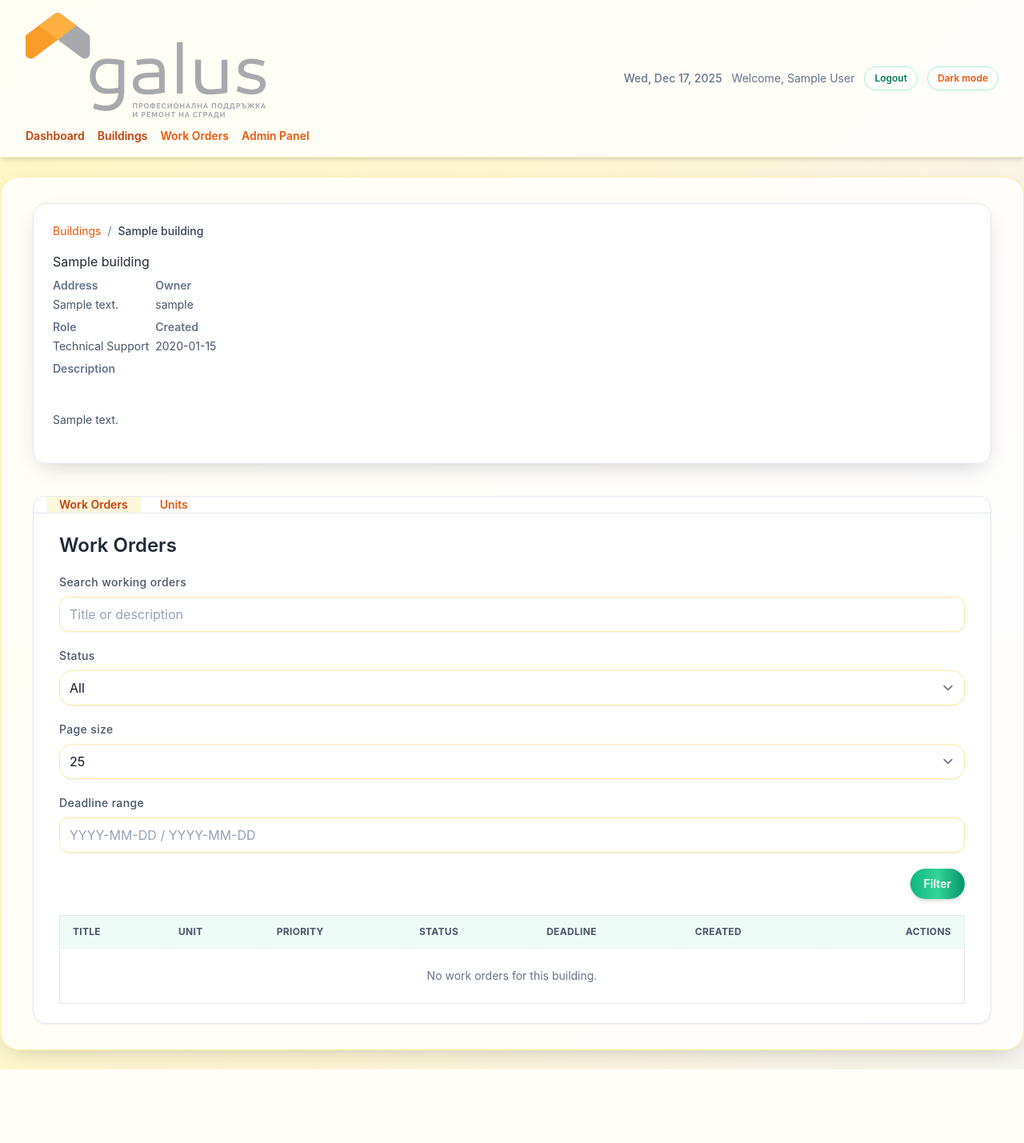
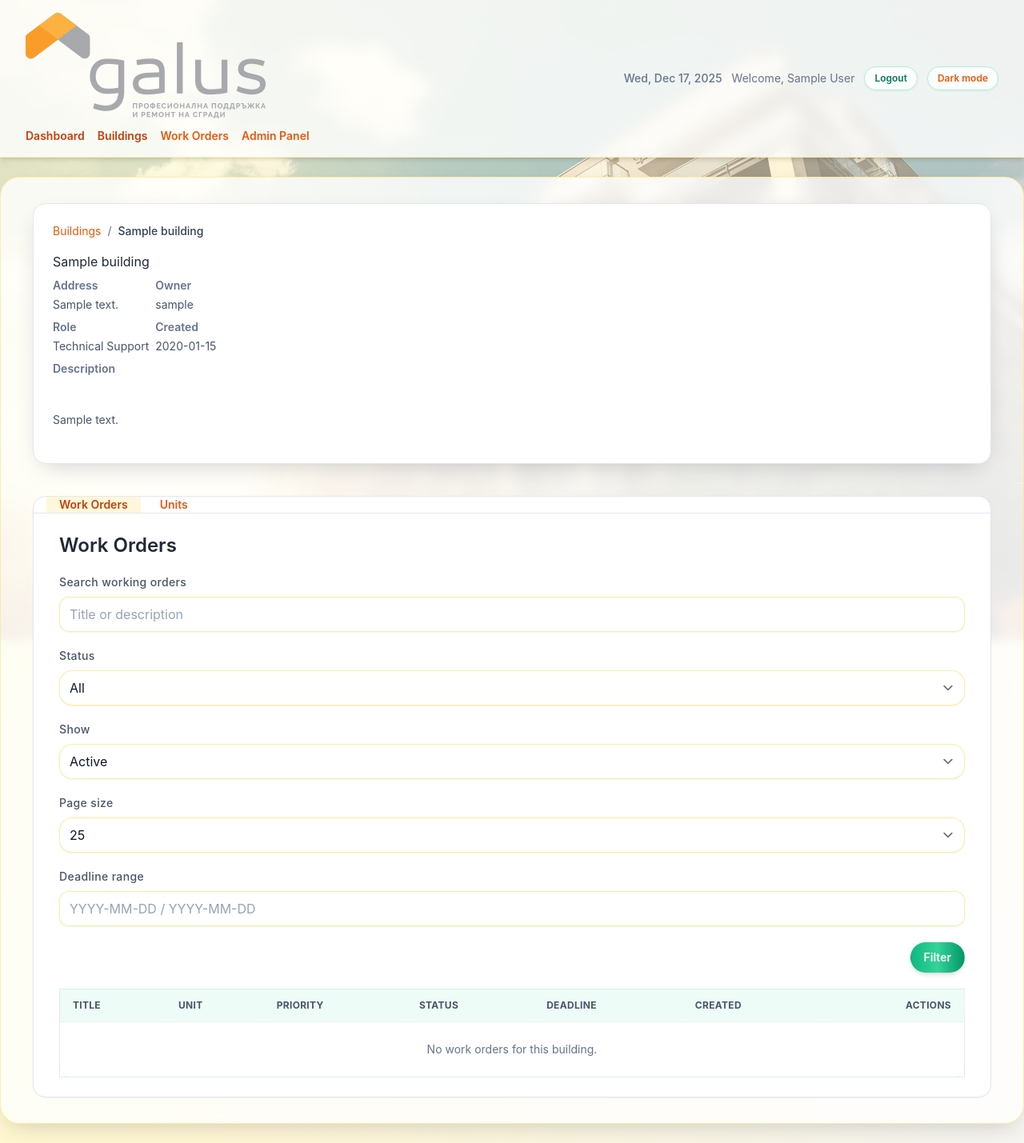
Before and after one commit to Mecho90/BuildingManagement, a Django app: page /buildings/1/ in a window 1280 px wide. Shown: the whole page at 80% size. Before the commit the page ends 1337 px from the top, so only its background shows below. Run offline with Django 5.2, Linux system fonts and the light colour scheme; a user stored in the database is signed in; tables that the repository leaves empty hold one stand-in row (values such as "Sample post"); parts of the project's set-up code (start-up, migrations or seed data) failed here and were passed over.

Commit message:
add background image

```diff
--- a/building_management/core/views/buildings.py
+++ b/building_management/core/views/buildings.py
@@ -270,6 +270,9 @@ class BuildingDetailView(LoginRequiredMixin, UserPassesTestMixin, CachedObjectMi
         w_q = (self.request.GET.get("w_q") or "").strip()
         w_per = self._get_int("w_per", 25)
         w_status = (self.request.GET.get("w_status") or "").strip().upper()
+        w_scope = (self.request.GET.get("w_scope") or "active").strip().lower()
+        if w_scope not in {"active", "archived", "all"}:
+            w_scope = "active"
         w_deadline_range_raw = (self.request.GET.get("w_deadline_range") or "").strip()
         w_deadline_from = None
         w_deadline_to = None
@@ -283,7 +286,7 @@ class BuildingDetailView(LoginRequiredMixin, UserPassesTestMixin, CachedObjectMi
 
         wo_qs = (
             WorkOrder.objects.visible_to(self.request.user)
-            .filter(building=bld, archived_at__isnull=True)  # show active work orders
+            .filter(building=bld)
             .select_related("unit")
             .annotate(
                 priority_order=Case(
@@ -295,6 +298,13 @@ class BuildingDetailView(LoginRequiredMixin, UserPassesTestMixin, CachedObjectMi
                 )
             )
         )
+
+        scope_filters = {
+            "active": Q(archived_at__isnull=True),
+            "archived": Q(archived_at__isnull=False),
+        }
+        if scope_filter := scope_filters.get(w_scope):
+            wo_qs = wo_qs.filter(scope_filter)
 
         if w_q:
             wo_qs = wo_qs.filter(Q(title__icontains=w_q) | Q(description__icontains=w_q))
@@ -311,6 +321,11 @@ class BuildingDetailView(LoginRequiredMixin, UserPassesTestMixin, CachedObjectMi
 
         wo_qs = wo_qs.order_by("priority_order", "deadline", "-id")
         workorders_page = Paginator(wo_qs, w_per).get_page(self.request.GET.get("w_page"))
+        w_scope_choices = (
+            ("active", _("Active")),
+            ("archived", _("Archived")),
+            ("all", _("All")),
+        )
 
         ctx.update(
             {
@@ -319,6 +334,8 @@ class BuildingDetailView(LoginRequiredMixin, UserPassesTestMixin, CachedObjectMi
                 "w_per": w_per,
                 "w_status": w_status,
                 "w_status_choices": WorkOrder.Status.choices,
+                "w_scope": w_scope,
+                "w_scope_choices": w_scope_choices,
                 "w_deadline_range": w_deadline_range_raw,
                 "w_active": active_tab == "work_orders",
             }
--- a/building_management/templates/base.html
+++ b/building_management/templates/base.html
@@ -11,11 +11,31 @@
 
     <link rel="stylesheet" href="{% static 'css/dist.css' %}"/>
     <link rel="stylesheet" href="{% static 'css/theme-overrides.css' %}"/>
+    <style>
+      body::before {
+        content: "";
+        position: fixed;
+        inset: 0;
+        background-image: url("{% static 'img/slide-1.jpg' %}");
+        background-size: cover;
+        background-repeat: no-repeat;
+        background-position: center;
+        background-attachment: fixed;
+        opacity: 0.4;
+        pointer-events: none;
+        z-index: 0;
+      }
+
+      html.dark body::before {
+        opacity: 0.5;
+        filter: brightness(0.75);
+      }
+    </style>
     {% block extra_css %}{% endblock %}
   </head>
 
   <body class="min-h-screen bg-gradient-to-br from-emerald-50 via-white to-slate-50 text-brand-foreground transition-colors dark:bg-gradient-to-br dark:from-slate-950 dark:via-slate-900 dark:to-slate-950 dark:text-slate-100">
-    <div class="flex min-h-screen flex-col">
+    <div class="relative z-10 flex min-h-screen flex-col">
       <header class="border-b border-emerald-100/60 bg-white/80 shadow-md backdrop-blur dark:border-slate-800/60 dark:bg-slate-900/80">
         <div class="mx-auto flex w-full max-w-7xl flex-wrap items-center justify-between gap-4 px-4 py-4 sm:px-6 lg:px-8">
           <nav class="flex flex-1 flex-col items-start gap-3" aria-label="Primary">
--- a/building_management/templates/core/building_detail.html
+++ b/building_management/templates/core/building_detail.html
@@ -235,6 +235,14 @@
               </select>
             </div>
             <div class="space-y-2">
+              <label for="id_w_scope" class="text-sm font-medium text-slate-600 dark:text-slate-300">{% trans "Show" %}</label>
+              <select id="id_w_scope" name="w_scope" class="input rounded-2xl border border-emerald-100/80 focus:border-emerald-400 focus:ring-emerald-200/70 dark:border-emerald-500/40" onchange="this.form.submit()">
+                {% for value,label in w_scope_choices %}
+                  <option value="{{ value }}" {% if w_scope == value %}selected{% endif %}>{{ label }}</option>
+                {% endfor %}
+              </select>
+            </div>
+            <div class="space-y-2">
               <label for="id_w_per" class="text-sm font-medium text-slate-600 dark:text-slate-300">{% trans "Page size" %}</label>
               <select id="id_w_per" name="w_per" class="input rounded-2xl border border-emerald-100/80 focus:border-emerald-400 focus:ring-emerald-200/70 dark:border-emerald-500/40" onchange="this.form.submit()">
                 <option value="25"  {% if w_per == 25  %}selected{% endif %}>25</option>
@@ -255,7 +263,7 @@
             </div>
             <div class="flex items-center justify-end gap-2">
               <button class="btn" type="submit">{% trans "Filter" %}</button>
-              {% if w_q or w_status or w_per != 25 or w_deadline_range %}
+              {% if w_q or w_status or w_per != 25 or w_deadline_range or w_scope != 'active' %}
                 <a class="btn btn-secondary" href="{{ tab_urls.work_orders }}">{% trans "Reset" %}</a>
               {% endif %}
             </div>
```
Also changed, not shown: building_management/templates/core/buildings_list.html (+13 -7 lines), building_management/static/img/slide-1.jpg (added).
